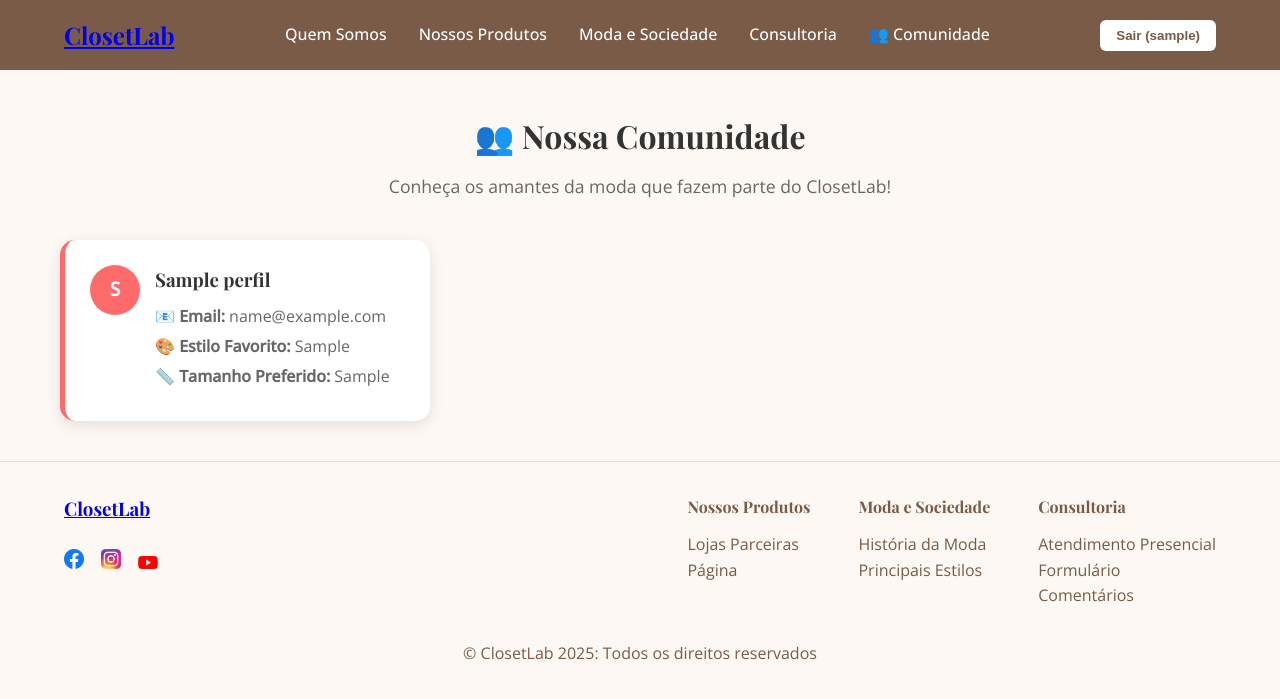
After one commit to caioromero12/ENG4021-Grupo-2, a Django app: page /consulta/ in a window 1280 px wide. The commit adds this page. Shown: the top 699 px of the page. Run offline with Django 5.2, Linux system fonts and the light colour scheme; a user stored in the database is signed in; tables that the repository leaves empty hold one stand-in row (values such as "Sample post").

Commit message:
modified:   SiteModa/templates/base.html new file:   SiteModa/templates/usuario/consulta_usuarios.html modified:   SiteModa/usuario/urls.py modified:   SiteModa/usuario/views.py

```diff
--- a/SiteModa/templates/base.html
+++ b/SiteModa/templates/base.html
@@ -16,11 +16,12 @@
         <nav class="navbar">
             <div class="logo"><a href="{% url 'index' %}">ClosetLab</a></div>
             <ul class="nav-links">
-                <li><a href="{% url 'quemsomos' %}">Quem Somos</a></li>
-                <li><a href="{% url 'index' %}#produtos">Nossos Produtos</a></li>
-                <li><a href="{% url 'moda_sociedade' %}">Moda e Sociedade</a></li>
-                <li><a href="{% url 'index' %}#consultoria">Consultoria</a></li>
-            </ul>
+    <li><a href="{% url 'quemsomos' %}">Quem Somos</a></li>
+    <li><a href="{% url 'index' %}#produtos">Nossos Produtos</a></li>
+    <li><a href="{% url 'moda_sociedade' %}">Moda e Sociedade</a></li>
+    <li><a href="{% url 'index' %}#consultoria">Consultoria</a></li>
+    <li><a href="{% url 'consulta_usuarios' %}">👥 Comunidade</a></li>  <!-- LINHA NOVA -->
+</ul>
             {% if user.is_authenticated %}
                 <form action="{% url 'logout' %}" method="post" class="d-inline">
                     {% csrf_token %}
--- /dev/null
+++ b/SiteModa/templates/usuario/consulta_usuarios.html
@@ -0,0 +1,117 @@
+{% extends 'base.html' %}
+{% load static %}
+
+{% block title %}Comunidade - ClosetLab{% endblock %}
+
+{% block content %}
+<div class="container-consulta">
+    <h1>👥 Nossa Comunidade</h1>
+    <p>Conheça os amantes da moda que fazem parte do ClosetLab!</p>
+
+    <div class="usuarios-grid">
+        {% for usuario in usuarios %}
+        <div class="usuario-card">
+            <div class="usuario-avatar">{{ usuario.nome_completo|slice:":1" }}</div>
+            <div class="usuario-info">
+                <h3>{{ usuario.nome_completo }}</h3>
+                <p><strong>📧 Email:</strong> {{ usuario.user.email }}</p>
+                {% if usuario.estilo_favorito %}
+                <p><strong>🎨 Estilo Favorito:</strong> {{ usuario.estilo_favorito }}</p>
+                {% endif %}
+                {% if usuario.tamanho_roupa %}
+                <p><strong>📏 Tamanho Preferido:</strong> {{ usuario.tamanho_roupa }}</p>
+                {% endif %}
+            </div>
+        </div>
+        {% empty %}
+        <div class="vazio">
+            <h3>Nenhum usuário cadastrado ainda</h3>
+            <p>Seja o primeiro a fazer parte da comunidade ClosetLab!</p>
+        </div>
+        {% endfor %}
+    </div>
+</div>
+
+<style>
+.container-consulta {
+    max-width: 1200px;
+    margin: 0 auto;
+    padding: 40px 20px;
+}
+
+.container-consulta h1 {
+    text-align: center;
+    color: #333;
+    margin-bottom: 10px;
+    font-family: 'Playfair Display', serif;
+}
+
+.container-consulta > p {
+    text-align: center;
+    color: #666;
+    margin-bottom: 30px;
+    font-size: 1.1em;
+}
+
+.usuarios-grid {
+    display: grid;
+    grid-template-columns: repeat(auto-fill, minmax(350px, 1fr));
+    gap: 25px;
+    margin-top: 40px;
+}
+
+.usuario-card {
+    background: white;
+    border-radius: 15px;
+    padding: 25px;
+    box-shadow: 0 4px 15px rgba(0,0,0,0.1);
+    border-left: 5px solid #ff6b6b;
+    display: flex;
+    align-items: flex-start;
+    gap: 15px;
+    transition: transform 0.3s ease;
+}
+
+.usuario-card:hover {
+    transform: translateY(-5px);
+}
+
+.usuario-avatar {
+    width: 50px;
+    height: 50px;
+    background: #ff6b6b;
+    border-radius: 50%;
+    display: flex;
+    align-items: center;
+    justify-content: center;
+    color: white;
+    font-weight: bold;
+    font-size: 1.2em;
+    flex-shrink: 0;
+}
+
+.usuario-info h3 {
+    color: #333;
+    margin-bottom: 10px;
+    font-family: 'Playfair Display', serif;
+}
+
+.usuario-info p {
+    margin: 8px 0;
+    color: #666;
+    line-height: 1.4;
+}
+
+.vazio {
+    text-align: center;
+    padding: 60px 20px;
+    color: #666;
+    grid-column: 1 / -1;
+}
+
+.vazio h3 {
+    margin-bottom: 15px;
+    color: #333;
+}
+</style>
+{% endblock %}
--- a/SiteModa/usuario/urls.py
+++ b/SiteModa/usuario/urls.py
@@ -13,4 +13,7 @@ urlpatterns = [
     path('login/', views.login_custom, name='login'),
     path('logout/', auth_views.LogoutView.as_view(), name='logout'),
     path('cadastro/', views.cadastro, name='cadastro'),
+
+    # NOVA ROTA: Página de consulta
+    path('consulta/', views.ConsultaUsuariosView.as_view(), name='consulta_usuarios'),
 ]
--- a/SiteModa/usuario/views.py
+++ b/SiteModa/usuario/views.py
@@ -2,6 +2,8 @@ from django.shortcuts import render, redirect
 from django.contrib.auth import authenticate, login
 from django.contrib.auth.decorators import login_required
 from django.contrib.auth.models import User
+from django.views.generic.base import View
+from django.utils.decorators import method_decorator
 from .models import Perfil
 
 def login_custom(request):
@@ -23,8 +25,8 @@ def cadastro(request):
         nome = request.POST['nome']
         email = request.POST['email']
         senha = request.POST['senha']
-        estilo_favorito = request.POST.get('estilo_favorito', '')  # NOVO
-        tamanho_roupa = request.POST.get('tamanho_roupa', '')      # NOVO
+        estilo_favorito = request.POST.get('estilo_favorito', '')
+        tamanho_roupa = request.POST.get('tamanho_roupa', '')
 
         # Cria o usuário
         user = User.objects.create_user(username=email, email=email, password=senha)
@@ -32,13 +34,20 @@ def cadastro(request):
         Perfil.objects.create(
             user=user,
             nome_completo=nome,
-            estilo_favorito=estilo_favorito,    # NOVO
-            tamanho_roupa=tamanho_roupa         # NOVO
+            estilo_favorito=estilo_favorito,
+            tamanho_roupa=tamanho_roupa
         )
 
         return redirect('login')
     return render(request, 'cadastro.html')
 
+# PÁGINA DE CONSULTA DE USUÁRIOS
+@method_decorator(login_required, name='dispatch')
+class ConsultaUsuariosView(View):
+    def get(self, request, *args, **kwargs):
+        usuarios = Perfil.objects.all().select_related('user')
+        contexto = { 'usuarios': usuarios }
+        return render(request, 'usuario/consulta_usuarios.html', contexto)
 
 @login_required(login_url='login')
 def index(request):
```
